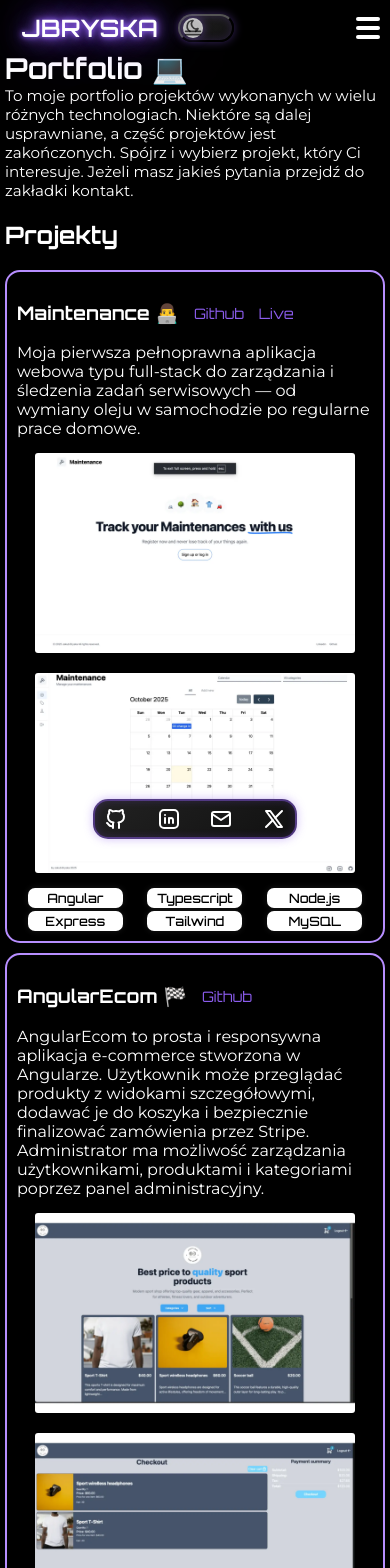
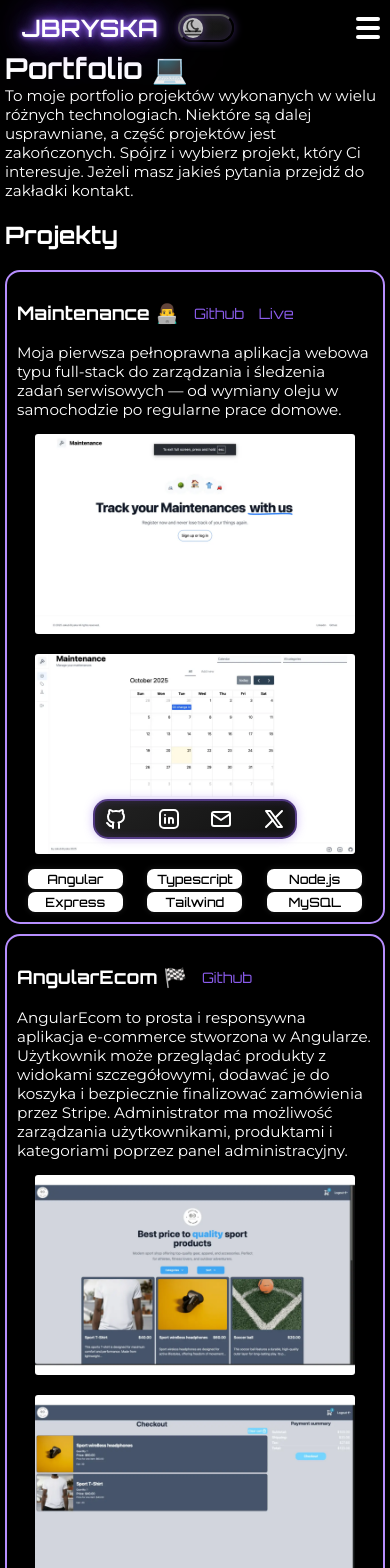
Before and after one commit to whit33y/jbryska, an Angular app: page /projects in a window 390 px wide. Shown: the top 1568 px of the page. Built offline with nearby package versions, Linux system fonts and the light colour scheme.

Commit message:
change: separated project-card to component

```diff
--- /dev/null
+++ b/src/app/components/elements/projects-card/projects-card.html
@@ -0,0 +1,35 @@
+@if(project){
+<li class="project-element">
+    <div class="project-element-description">
+        <div class="project-element-header-links">
+            <h3>{{project.name}} @if(project.status === 'Gotowy'){
+                🏁
+                }@else{
+                👨‍💻
+                }</h3>
+            <a [href]="project.githubLink" target="_blank">Github</a>
+            @if(project.livePreview){
+            <a [href]="project.livePreview" target="_blank">Live</a>
+            }
+        </div>
+        <p>{{project.description}}</p>
+    </div>
+    <div class="project-element-images">
+        @if (index === 0) {
+        <img [ngSrc]="project.screenshots[0]" [alt]="'Pierwszy zrzut ekranu projektu ' + project.name"
+            class="screenshot" width="416" height="260" sizes="(max-width: 768px) 100vw, 33vw" priority />
+        } @else {
+        <img [ngSrc]="project.screenshots[0]" [alt]="'Pierwszy zrzut ekranu projektu ' + project.name"
+            class="screenshot" width="416" height="260" sizes="(max-width: 768px) 100vw, 33vw" />
+        }
+        <img [ngSrc]="project.screenshots[1]" [alt]="'Drugi zrzut ekranu projektu' + project.name" class="screenshot"
+            width="416" height="260" sizes="(max-width: 768px) 100vw, 33vw" />
+
+    </div>
+    <div class="project-technology">
+        @for(technology of project.technologies; track $index){
+        <div class="technology">{{technology}}</div>
+        }
+    </div>
+</li>
+}
--- /dev/null
+++ b/src/app/components/elements/projects-card/projects-card.scss
@@ -0,0 +1,105 @@
+p {
+  font-family: var(--font-family-body);
+  font-optical-sizing: auto;
+  font-style: normal;
+  margin: 0;
+}
+
+li {
+  border: 2px solid var(--color-link-hover-glow);
+  padding: 10px;
+  border-radius: 15px;
+  margin-bottom: 10px;
+}
+
+img {
+  padding: 5px;
+}
+
+.project-element-images {
+  display: flex;
+  justify-content: center;
+  align-items: center;
+  gap: 10px;
+  flex-wrap: wrap;
+  margin: 10px 0;
+
+  img {
+    width: 416px;
+    height: 260px;
+    max-width: 100%;
+    object-fit: cover;
+    border-radius: 8px;
+  }
+}
+
+.project-technology {
+  display: grid;
+  grid-template-columns: repeat(auto-fit, minmax(100px, 1fr));
+  gap: 0.2rem;
+  justify-items: center;
+  align-items: center;
+  width: 100%;
+}
+
+.technology {
+  display: flex;
+  justify-content: center;
+  align-items: center;
+  width: 95px;
+  height: 20px;
+  font-size: 0.8rem;
+  font-weight: 500;
+  border-radius: 7px;
+  background-color: var(--color-icon-background);
+  color: var(--color-icon-text);
+  box-shadow: 0 0 6px var(--color-icon-shadow);
+}
+
+.project-element-header-links {
+  display: flex;
+  align-items: center;
+
+  a {
+    display: flex;
+    align-items: center;
+    text-decoration: none;
+    margin-left: 15px;
+    font-size: 0.9rem;
+    color: var(--color-accent-primary);
+    transition: text-shadow 0.3s ease;
+  }
+
+  .status {
+    margin-left: 15px;
+    font-size: 0.9rem;
+  }
+}
+
+a:hover {
+  text-shadow:
+    0 0 5px var(--color-link-hover-glow),
+    0 0 10px var(--color-link-hover-glow),
+    0 0 20px var(--color-link-hover-glow);
+}
+
+@media (max-width: 768px) {
+  h1 {
+    margin-top: 0;
+    margin-bottom: 0;
+    font-size: 1.8rem;
+  }
+
+  p {
+    font-size: 0.95rem;
+  }
+
+  .project-element-images {
+    flex-direction: column;
+
+    img {
+      width: 320px;
+      height: 200px;
+    }
+  }
+}
--- a/src/app/pages/contact/contact.ts
+++ b/src/app/pages/contact/contact.ts
@@ -6,8 +6,4 @@ import { Component } from '@angular/core';
   templateUrl: './contact.html',
   styleUrl: './contact.scss',
 })
-export class Contact {
-  redirectContact(path: string) {
-    window.open(path, '_blank');
-  }
-}
+export class Contact {}
--- a/src/app/pages/projects/projects.html
+++ b/src/app/pages/projects/projects.html
@@ -10,39 +10,7 @@
     <h2>Projekty</h2>
     <ul>
         @for(project of projectArray; track $index){
-        <li class="project-element">
-            <div class="project-element-description">
-                <div class="project-element-header-links">
-                    <h3>{{project.name}} @if(project.status === 'Gotowy'){
-                        🏁
-                        }@else{
-                        👨‍💻
-                        }</h3>
-                    <a [href]="project.githubLink" target="_blank">Github</a>
-                    @if(project.livePreview){
-                    <a [href]="project.livePreview" target="_blank">Live</a>
-                    }
-                </div>
-                <p>{{project.description}}</p>
-            </div>
-            <div class="project-element-images">
-                @if ($index === 0) {
-                <img [ngSrc]="project.screenshots[0]" [alt]="'Pierwszy zrzut ekranu projektu ' + project.name"
-                    class="screenshot" width="416" height="260" sizes="(max-width: 768px) 100vw, 33vw" priority />
-                } @else {
-                <img [ngSrc]="project.screenshots[0]" [alt]="'Pierwszy zrzut ekranu projektu ' + project.name"
-                    class="screenshot" width="416" height="260" sizes="(max-width: 768px) 100vw, 33vw" />
-                }
-                <img [ngSrc]="project.screenshots[1]" [alt]="'Drugi zrzut ekranu projektu' + project.name"
-                    class="screenshot" width="416" height="260" sizes="(max-width: 768px) 100vw, 33vw" />
-
-            </div>
-            <div class="project-technology">
-                @for(technology of project.technologies; track $index){
-                <div class="technology">{{technology}}</div>
-                }
-            </div>
-        </li>
+        <app-projects-card [project]="project" [index]="$index" />
         }
     </ul>
 </div>
--- a/src/app/pages/projects/projects.ts
+++ b/src/app/pages/projects/projects.ts
@@ -1,10 +1,10 @@
-import { NgOptimizedImage } from '@angular/common';
 import { Component } from '@angular/core';
 import { Project } from '../../services/project.interface';
+import { ProjectsCard } from '../../components/elements/projects-card/projects-card';
 
 @Component({
   selector: 'app-projects',
-  imports: [NgOptimizedImage],
+  imports: [ProjectsCard],
   templateUrl: './projects.html',
   styleUrl: './projects.scss',
 })
```
Also changed, not shown: src/app/components/elements/projects-card/projects-card.ts (added, +14 -0 lines).
